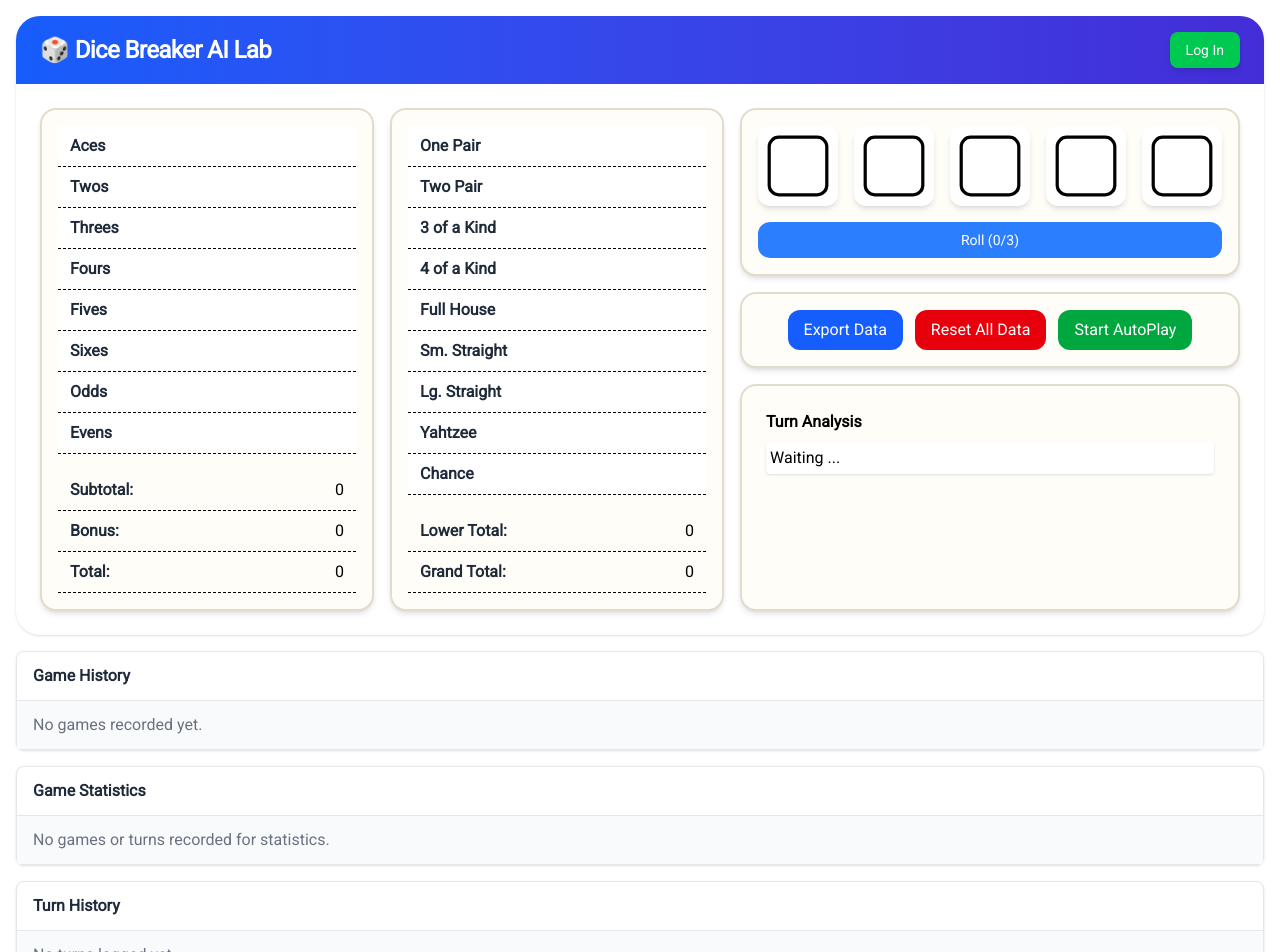
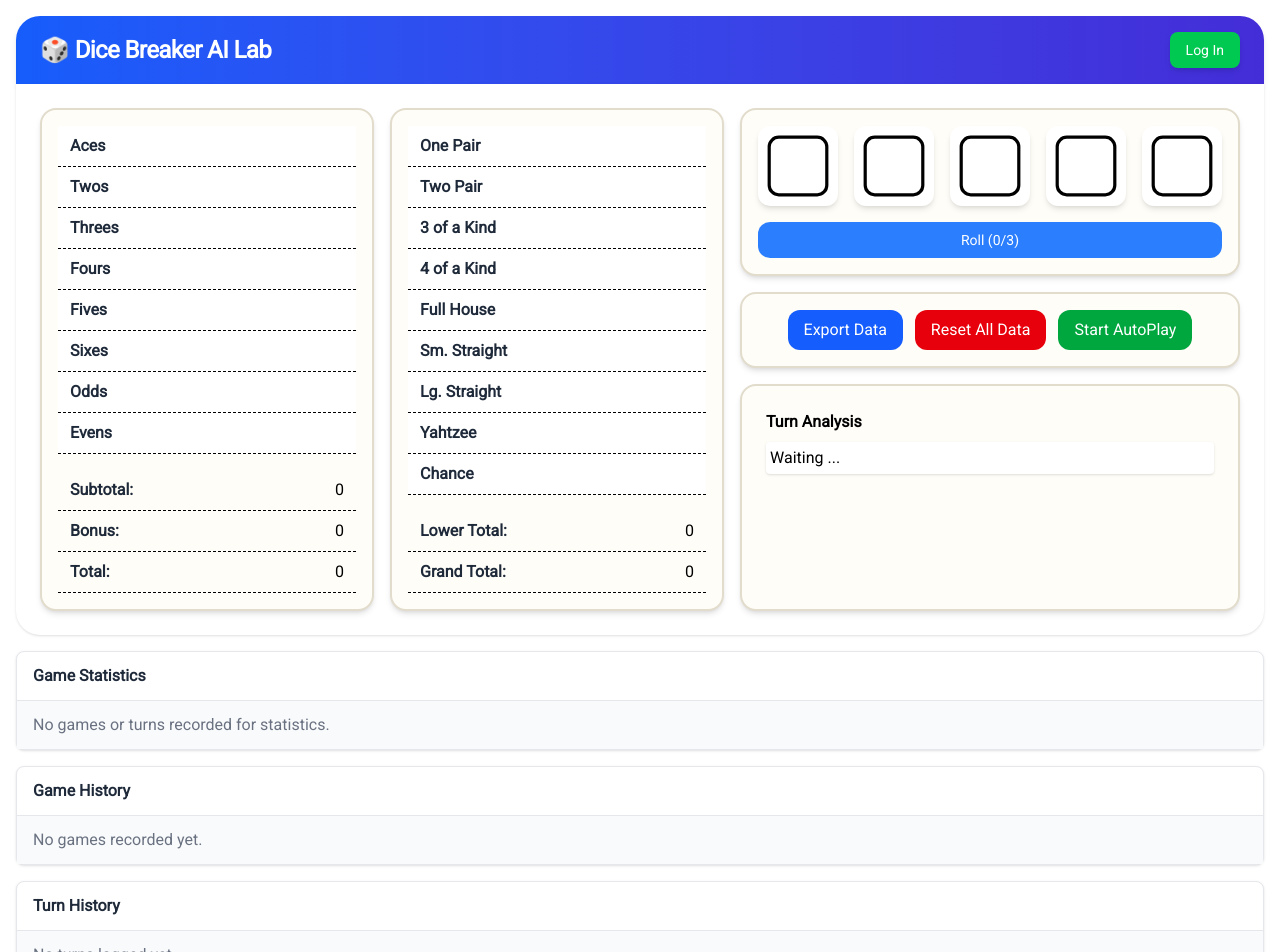
Before and after one commit to mtickle/dice-game, a React (Vite) app: page / in a window 1280 px wide. Shown: the top 952 px of the page. Built offline with nearby package versions, Linux system fonts and the light colour scheme.

Commit message:
NOW WHAT

```diff
--- a/src/App.jsx
+++ b/src/App.jsx
@@ -124,8 +124,8 @@ function App() {
         gameNumber={gameNumber}
         setGameNumber={setGameNumber}
       />
+      <GameStatsPanel gameStats={gameStats} turnLog={turnLog} />
       <GameHistoryGridPanel gameStats={gameStats} refreshKey={gameCount} />
-      <GameStatsPanel gameStats={gameStats} turnLog={turnLog} />
 
       <TurnLogPanel
         gameLog={showAllTurns ? turnLog : gameLog}
```
